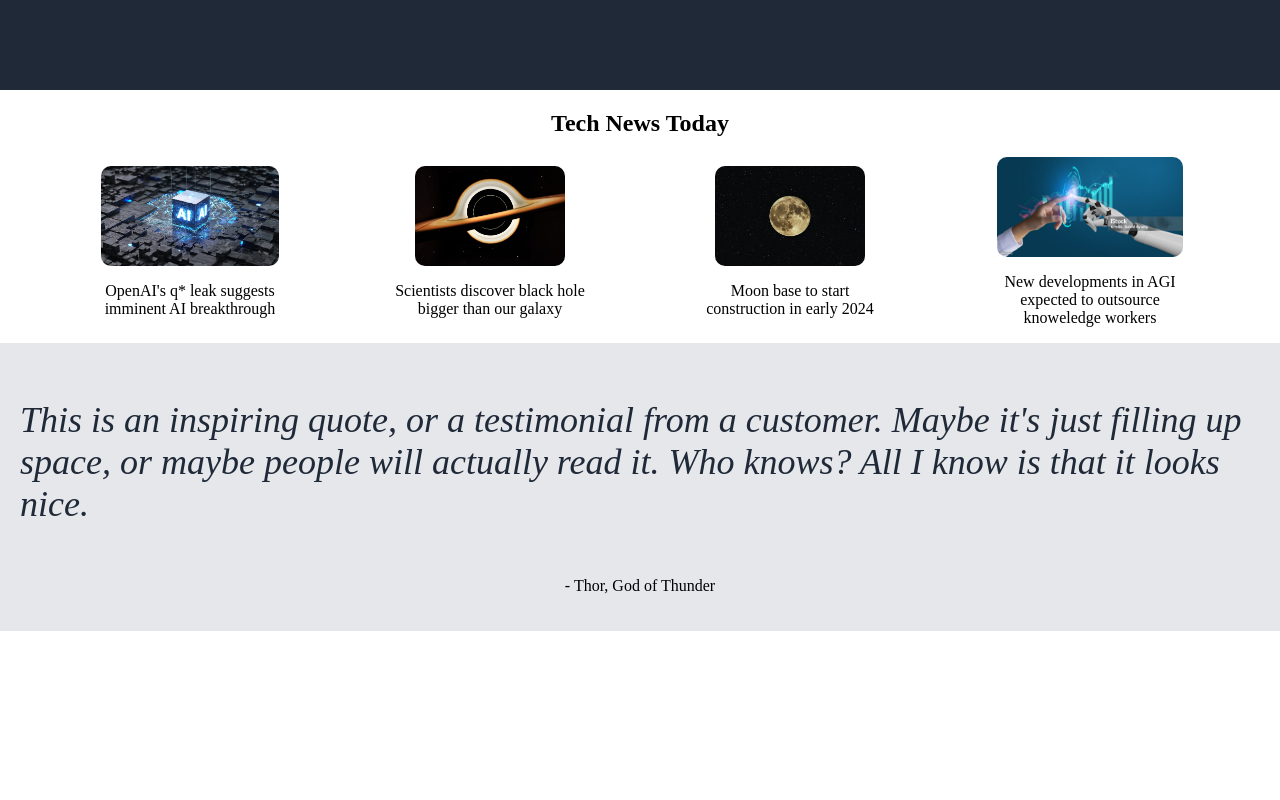
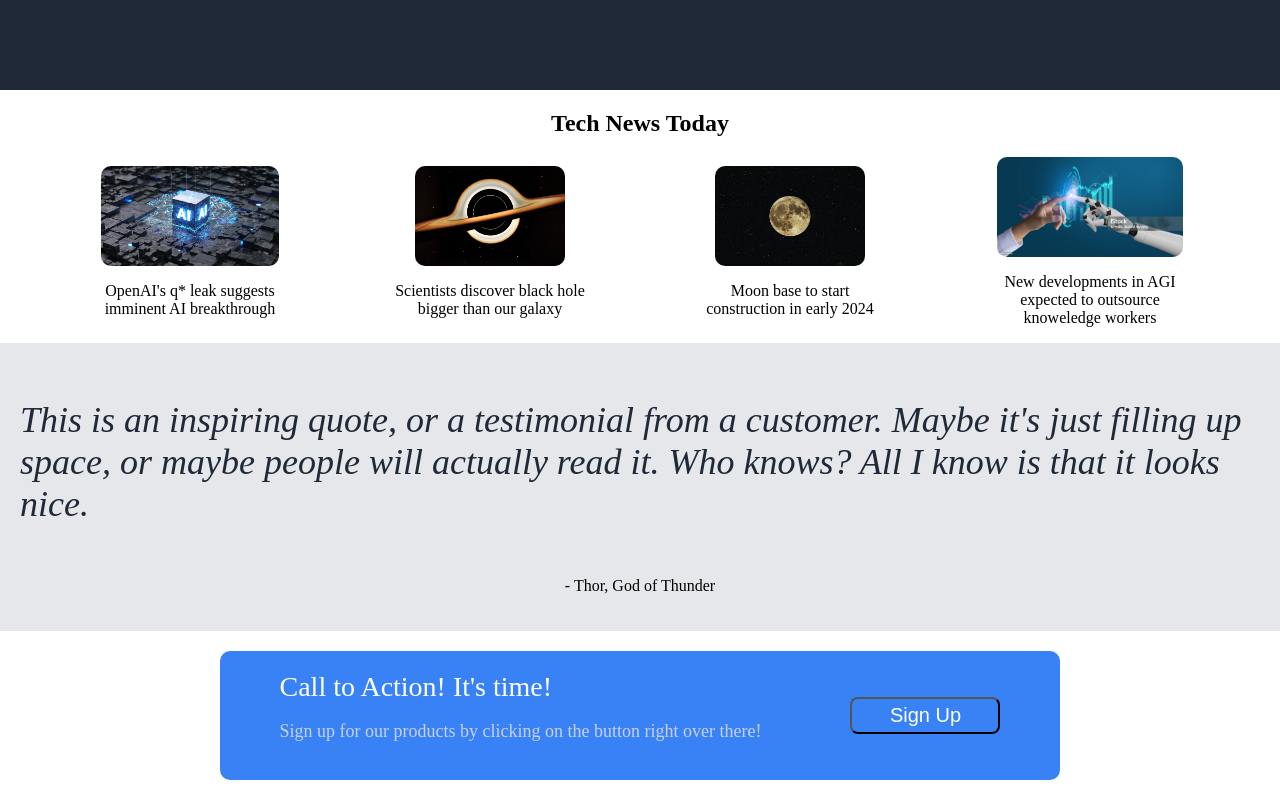
Before and after one commit to Chris-Goyette/landing-page, a plain HTML site: page index.html in a window 1280 px wide. Shown: the part 357-1157 px from the top of the page. Before the commit the page ends 988 px from the top, so only its background shows below. Drawn offline with Linux system fonts and the light colour scheme.

Commit message:
Add footer section and styling

```diff
--- a/index.html
+++ b/index.html
@@ -61,7 +61,12 @@
     </section>
 
     <section class="section-4">
-
+        <div class="blue-box">
+            <div>Call to Action! It's time!
+                <p>Sign up for our products by clicking on the button right over there!</p>
+            </div>
+            <button>Sign Up</button>
+        </div>
     </section>
 
 </body>
--- a/styles.css
+++ b/styles.css
@@ -105,3 +105,43 @@ header ul a {
     color: #1f2937;
     font-style: italic;
 }
+
+.section-4 {
+    display: flex;
+    flex-direction: row;
+    justify-content: center;
+    padding: 20px;
+}
+
+.section-4 .blue-box {
+    background-color: #3882f6;
+    gap: 10px;
+    display: flex;
+    flex-direction: row;
+    color: white;
+    font-size: 28px;
+    justify-content: space-around;
+    align-items: center;
+    width: 800px;
+    padding: 20px;
+    border-radius: 10px;
+
+
+}
+
+
+.section-4 p {
+    font-size: 18px;
+    color: rgb(201, 208, 242);
+}
+
+
+.section-4 div button {
+    background-color: #3882f6;
+    color: white;
+    padding: 5px;
+    border-radius: 8px;
+    width: 150px;
+    font-size: 20px;
+
+}
```
